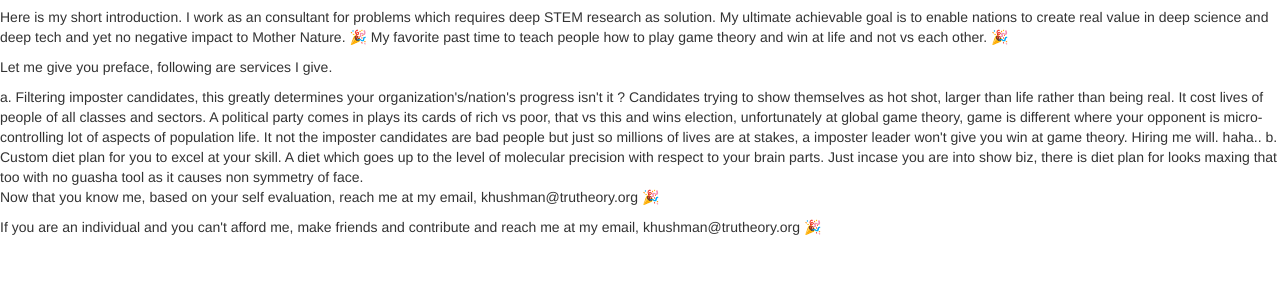
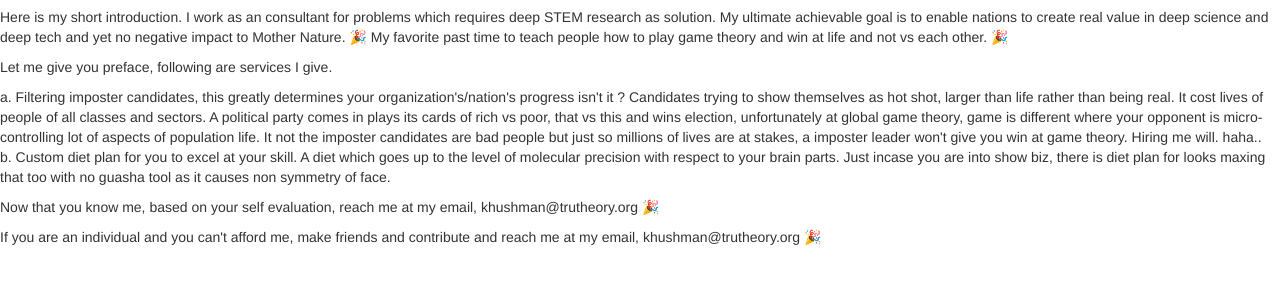
Before and after one commit to saint7007/website, a plain HTML site: page index.html in a window 1280 px wide. Shown: the part 93-376 px from the top of the page. Drawn offline with nearby package versions, Linux system fonts and the light colour scheme.

Commit message:
Update index.html

```diff
--- a/index.html
+++ b/index.html
@@ -23,9 +23,10 @@ Here is my short introduction.
 
  <p> Let me give you preface, following are services I give. </p>
 
-    a. Filtering imposter candidates, this greatly determines your organization's/nation's progress isn't it ? Candidates trying to show themselves as hot shot, larger than life rather than being real. It cost lives of people of all classes and sectors. A political party comes in plays its cards of rich vs poor, that vs this and wins election, unfortunately at global game theory, game is different where your opponent is micro-controlling lot of aspects of population life. It not the imposter candidates are bad people but just so millions of lives are at stakes, a imposter leader won't give you win at game theory. Hiring me will. haha..
+    a. Filtering imposter candidates, this greatly determines your organization's/nation's progress isn't it ? Candidates trying to show themselves as hot shot, larger than life rather than being real. It cost lives of people of all classes and sectors. A political party comes in plays its cards of rich vs poor, that vs this and wins election, unfortunately at global game theory, game is different where your opponent is micro-controlling lot of aspects of population life.
+      It not the imposter candidates are bad people but just so millions of lives are at stakes, a imposter leader won't give you win at game theory. Hiring me will. haha..
 
-    b. Custom diet plan for you to excel at your skill. A diet which goes up to the level of molecular precision with respect to your brain parts. Just incase you are into show biz, there is diet plan for looks maxing that too with no guasha tool as it causes non symmetry of face.
+  <p>  b. Custom diet plan for you to excel at your skill. A diet which goes up to the level of molecular precision with respect to your brain parts. Just incase you are into show biz, there is diet plan for looks maxing that too with no guasha tool as it causes non symmetry of face.
 
  <p>Now that you know me, based on your self evaluation, reach me at my email, khushman@trutheory.org  🎉</p>
 
```
